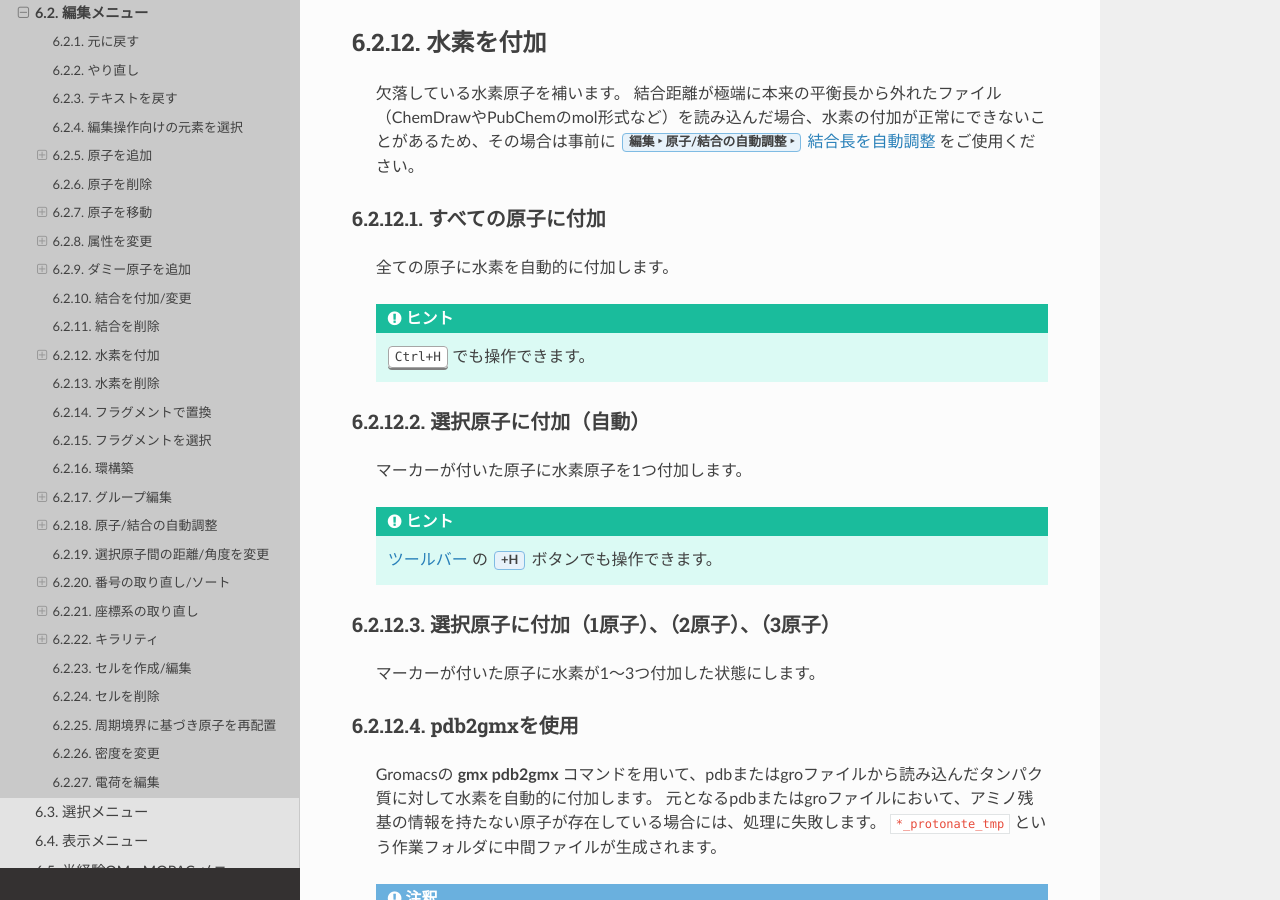
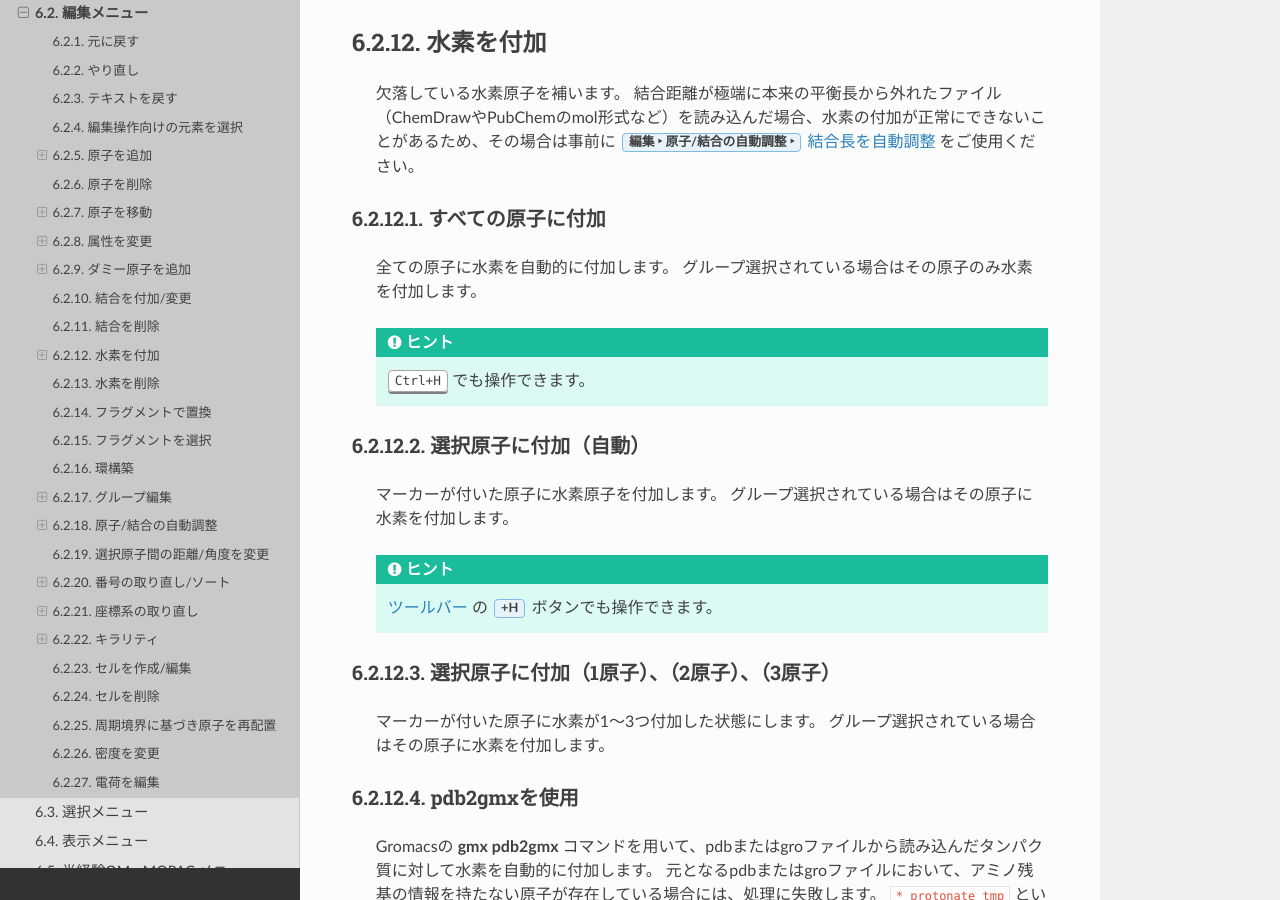
Before and after one commit to X-Ability/winmostar_doc, a Sphinx documentation site: the page built from source/winmos/winmos_edit.rst, in a window 1280 px wide and 900 px high, scrolled down 4134 px. Built offline with Sphinx 7.4.7 and the Read the Docs theme 2.0.0, drawn with Linux system fonts in a browser that asks for light colours; formulas are drawn with MathJax 3.

Commit message:
水素付加の仕様変更

```diff
--- a/source/winmos/winmos_edit.rst
+++ b/source/winmos/winmos_edit.rst
@@ -154,13 +154,15 @@ Z-Matrixを保持して並進移動
 すべての原子に付加
 ^^^^^^^^^^^^^^^^^^^^^
    全ての原子に水素を自動的に付加します。
+   グループ選択されている場合はその原子のみ水素を付加します。
 
    .. hint::
       :kbd:`Ctrl+H` でも操作できます。
 
 選択原子に付加（自動）
 ^^^^^^^^^^^^^^^^^^^^^^^^^^^^^^^^^^^^
-   マーカーが付いた原子に水素原子を1つ付加します。
+   マーカーが付いた原子に水素原子を付加します。
+   グループ選択されている場合はその原子に水素を付加します。
 
    .. hint::
        :ref:`ツールバー <gui_main>` の :guilabel:`+H` ボタンでも操作できます。
@@ -170,6 +172,7 @@ Z-Matrixを保持して並進移動
 選択原子に付加（1原子）、（2原子）、（3原子）
 ^^^^^^^^^^^^^^^^^^^^^^^^^^^^^^^^^^^^^^^^^^^^^^^^^
    マーカーが付いた原子に水素が1～3つ付加した状態にします。
+   グループ選択されている場合はその原子に水素を付加します。
 
 .. _edit_addh_pdb2gmx:
 
```
